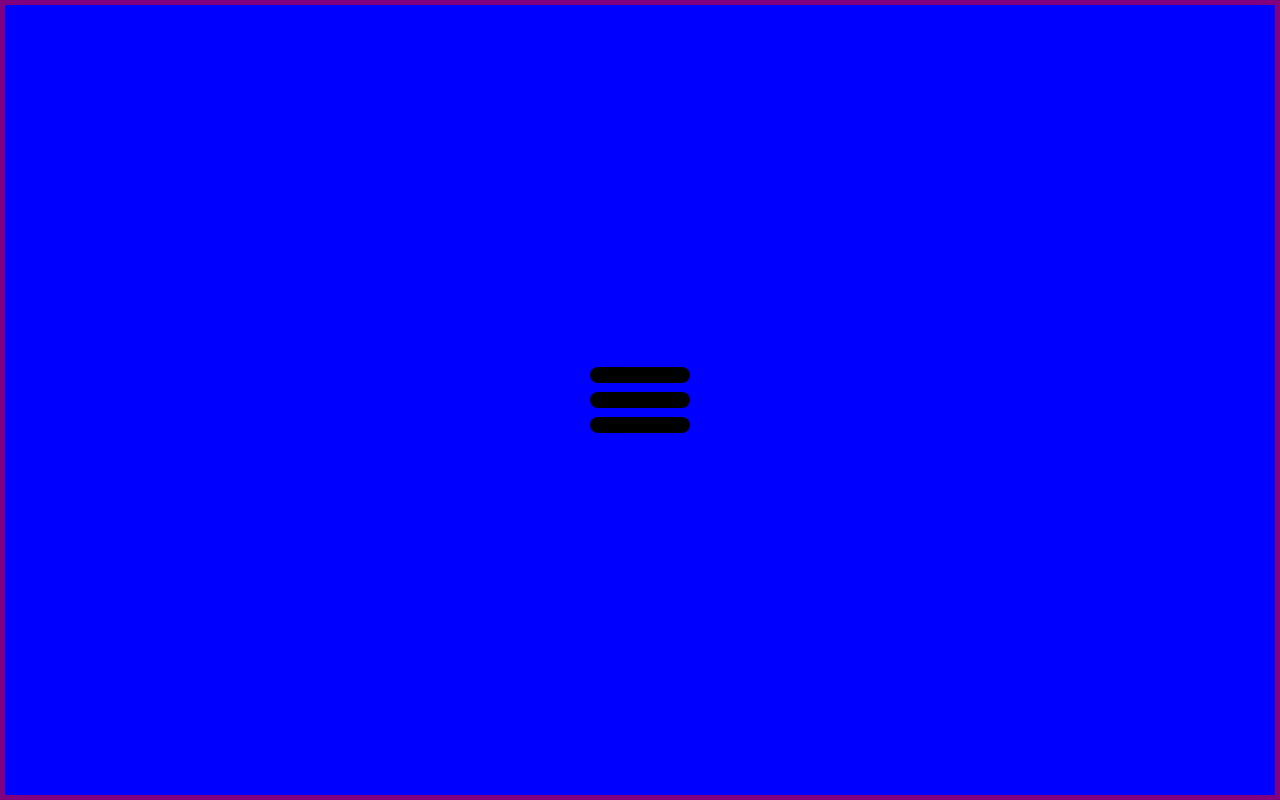
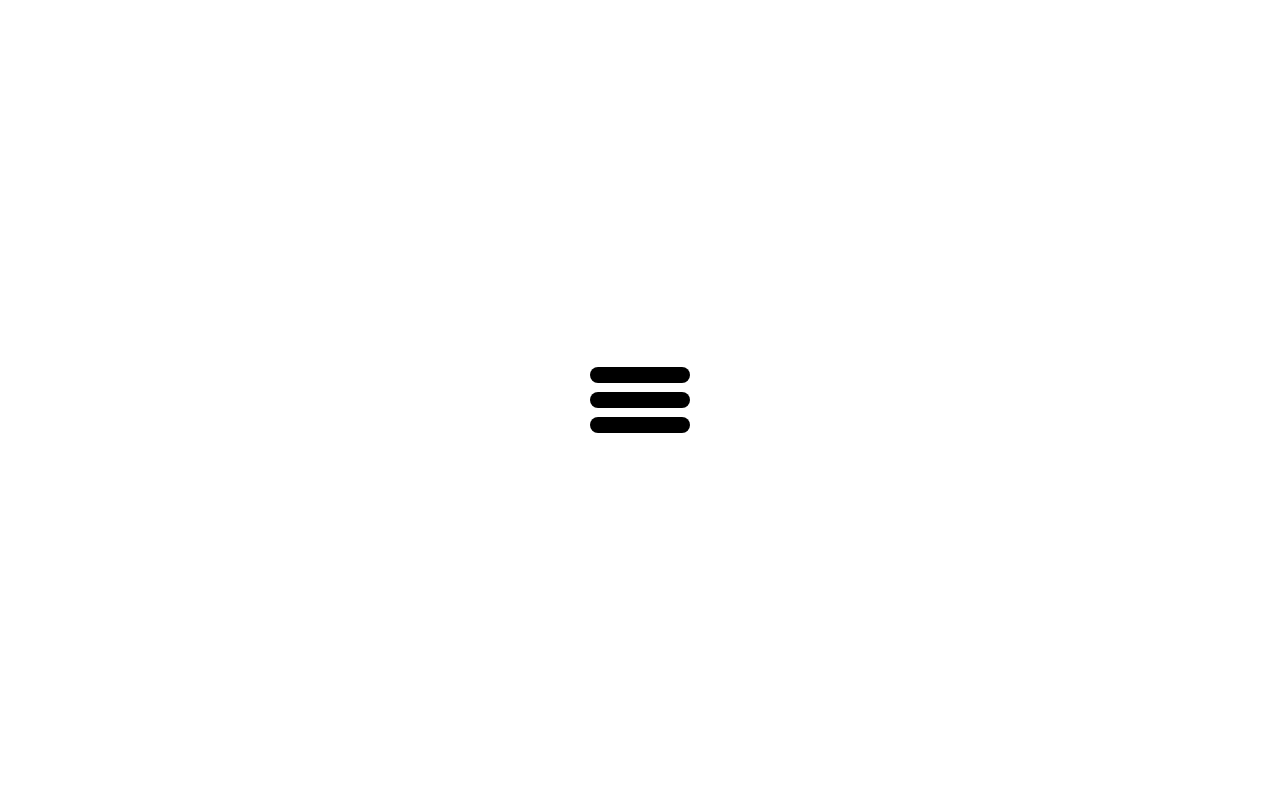
Before and after one commit to Olguin-Jv/burger-action, a plain HTML site: page index.html in a window 1280 px wide. Drawn offline with Linux system fonts and the light colour scheme.

Commit message:
white background

```diff
--- a/css/style.css
+++ b/css/style.css
@@ -16,8 +16,8 @@ body {
   align-items: center;
   height: 100vh;
   width: 100%;
-  border: 5px solid purple;
-  background: blue;
+  /* border: 5px solid purple; */
+  background: white;
 }
 .burger-menu {
   position: relative;
```
